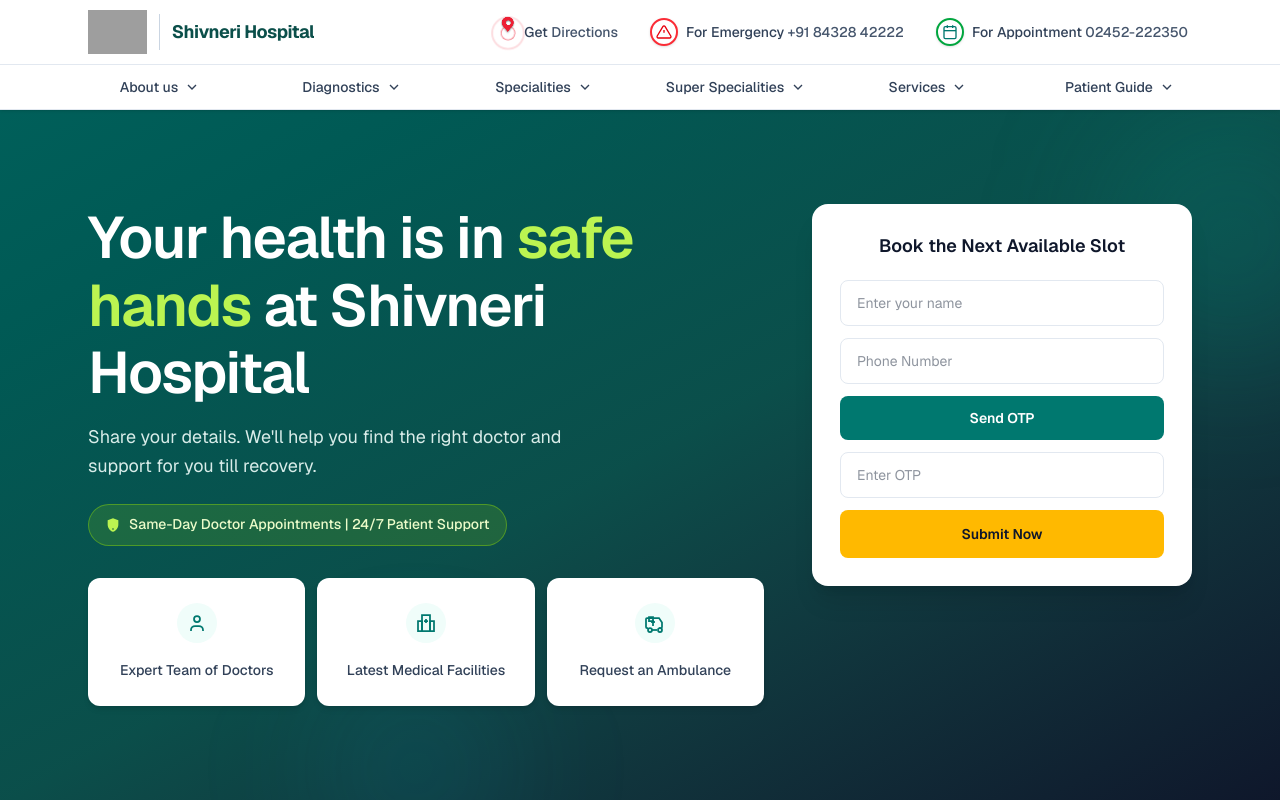
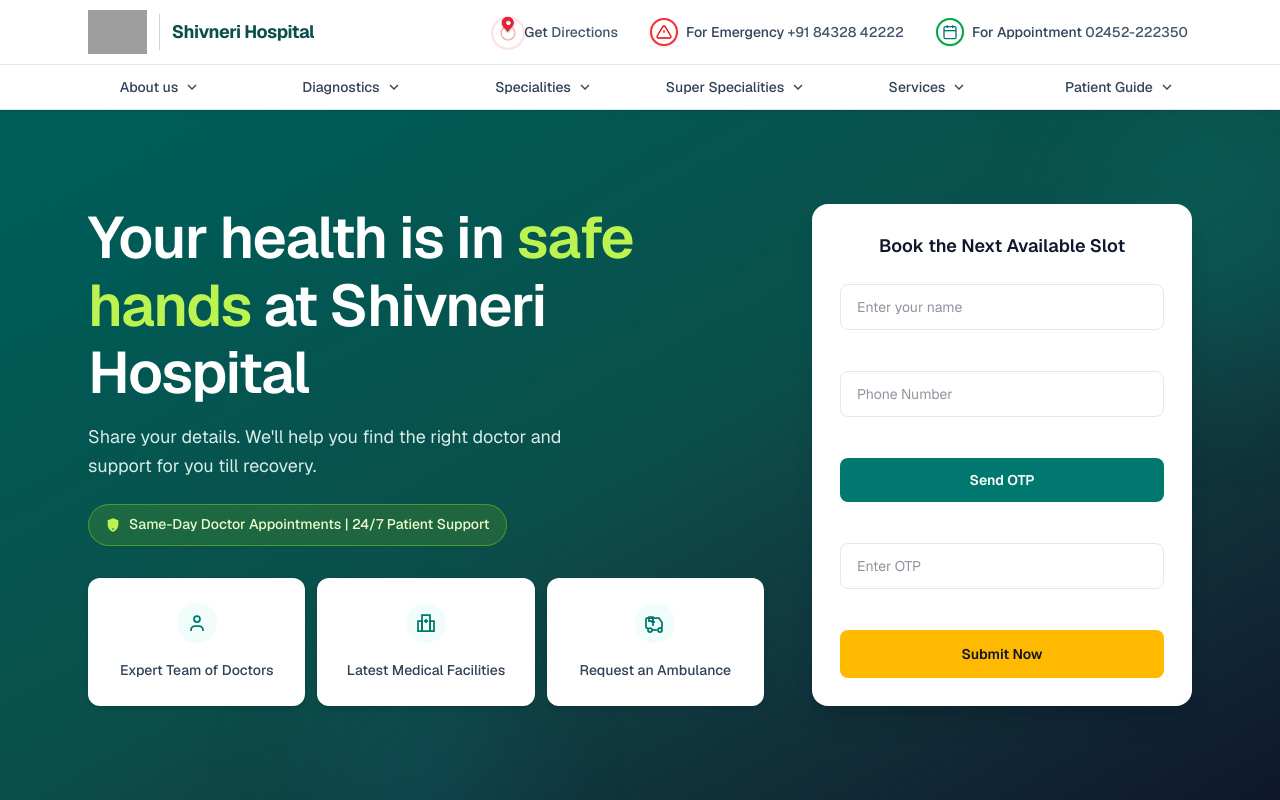
Before and after one commit to rp98nt/shivnerihospital, a Next.js app: page / in a window 1280 px wide. Shown: the top 800 px of the page. Built offline with nearby package versions, Linux system fonts and the light colour scheme; grey boxes are pictures that could not be loaded.

Commit message:
fix: align booking form height with hero feature cards

```diff
--- a/components/home-hero.tsx
+++ b/components/home-hero.tsx
@@ -24,8 +24,8 @@ export function HomeHero() {
         <div className="pointer-events-none absolute -bottom-16 left-1/4 h-48 w-48 rounded-full bg-cyan-500/10 blur-3xl" />
 
         <div className="home-hero-viewport__inner relative mx-auto w-full max-w-6xl px-4 py-8 sm:px-6 sm:py-10">
-          <div className="grid items-start gap-8 lg:grid-cols-[1fr_380px] lg:gap-12">
-            <div>
+          <div className="grid items-start gap-8 lg:grid-cols-[1fr_380px] lg:items-stretch lg:gap-12">
+            <div className="flex flex-col">
               <h1 className="max-w-xl text-4xl font-semibold leading-tight tracking-tight sm:text-6xl lg:text-[3.65rem] lg:leading-[1.15]">
                 Your health is in{" "}
                 <span className="text-lime-300">safe hands</span> at Shivneri
@@ -63,16 +63,16 @@ export function HomeHero() {
               </div>
             </div>
 
-            <div className="w-full lg:justify-self-end">
+            <div className="flex w-full lg:h-full lg:justify-self-end">
               <form
                 onSubmit={handleSubmit}
-                className="rounded-2xl bg-white p-6 text-slate-800 shadow-xl sm:p-7"
+                className="flex w-full flex-col rounded-2xl bg-white p-6 text-slate-800 shadow-xl sm:p-7 lg:h-full"
               >
                 <h2 className="text-center text-lg font-semibold text-slate-900">
                   Book the Next Available Slot
                 </h2>
 
-                <div className="mt-5 space-y-3">
+                <div className="mt-5 flex flex-1 flex-col justify-between gap-3 lg:mt-6">
                   <input
                     type="text"
                     name="name"
```
